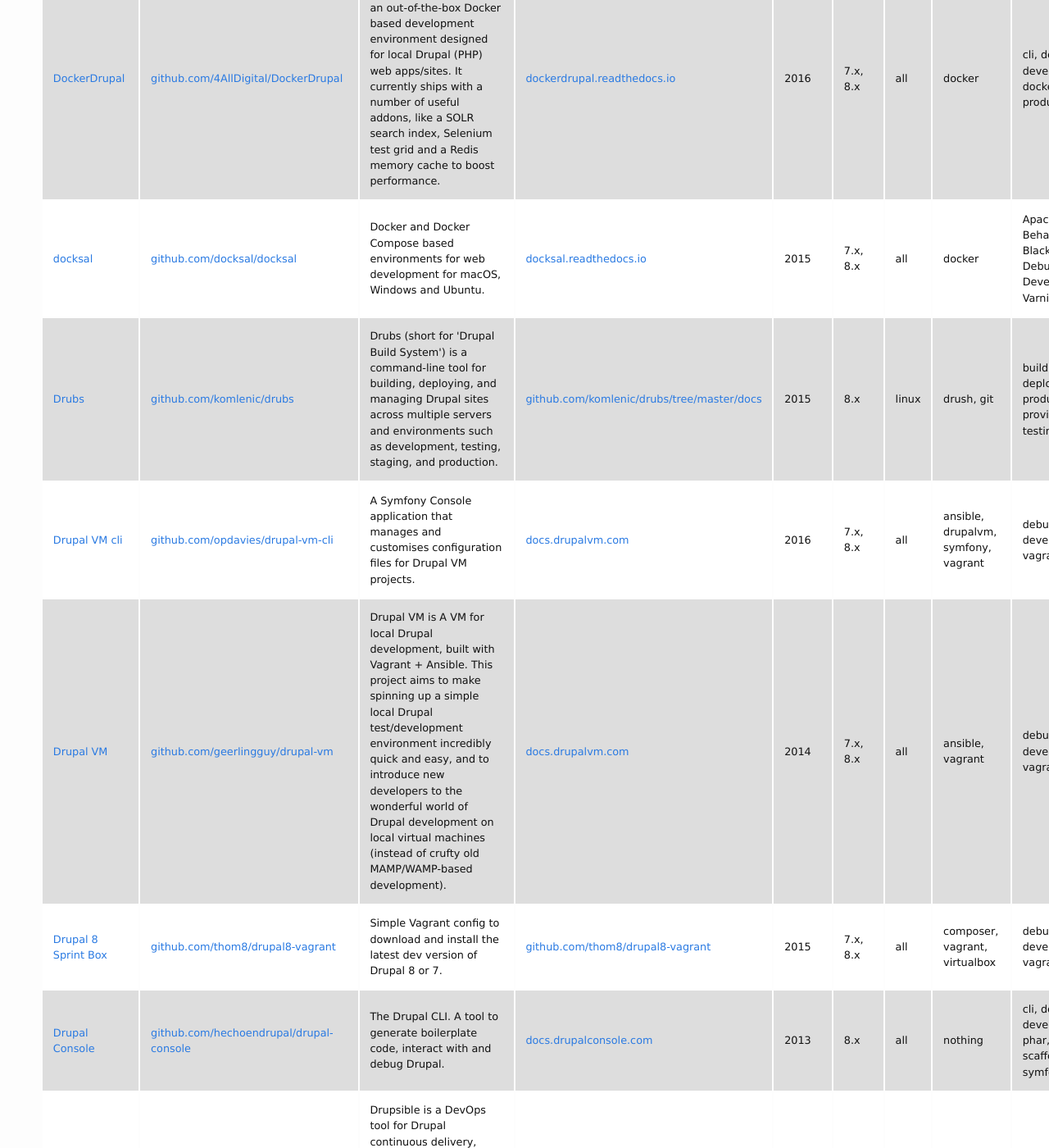
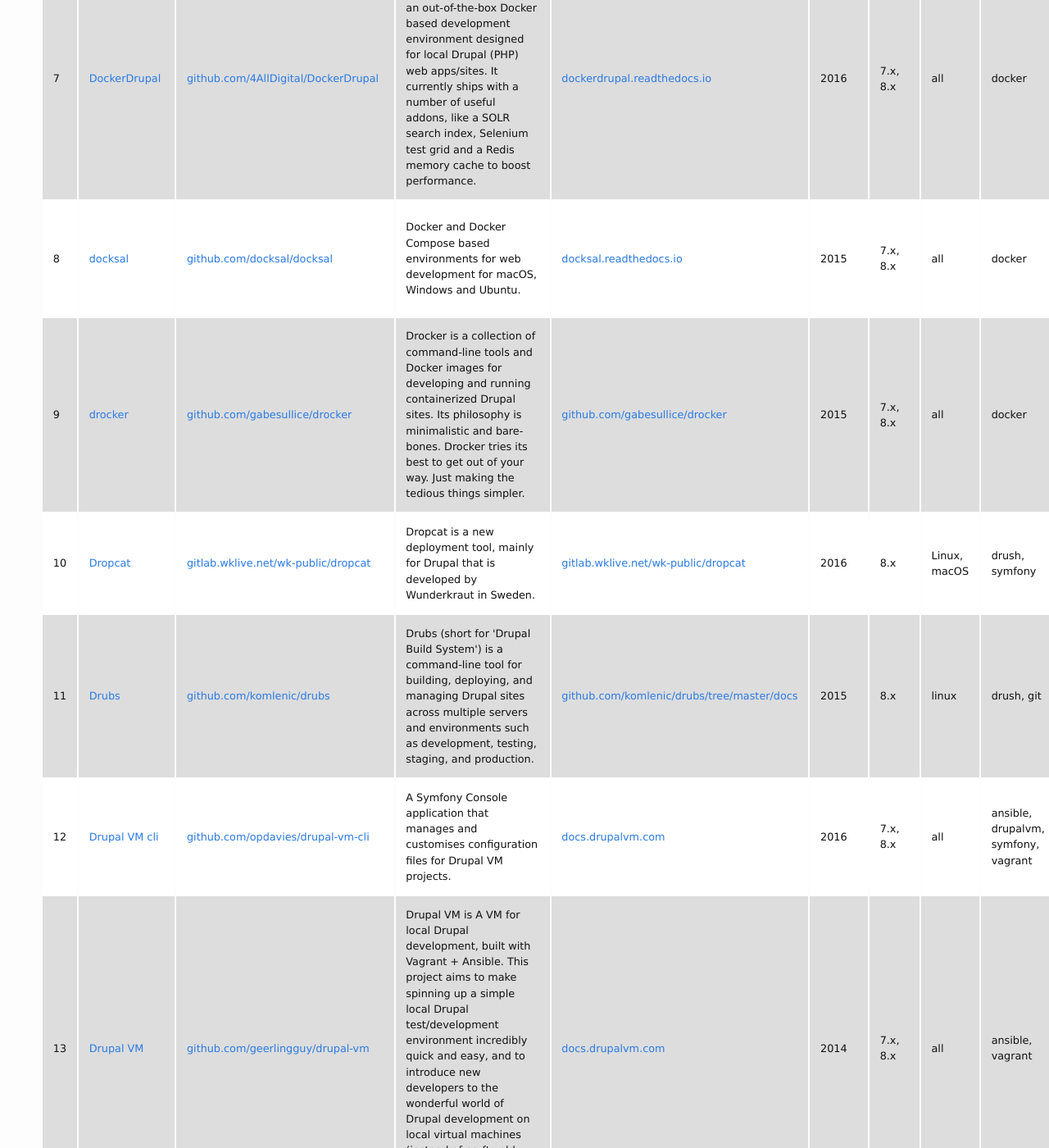
Before and after one commit to drupaltools/drupaltools.github.io, a Jekyll site: the page built from index.html, in a window 1280 px wide and 1400 px high, scrolled down 1680 px. Shown: the whole window at 82% size. Built offline with Jekyll 4.4.1, drawn with Linux system fonts in a browser that asks for light colours; comment, search, counter and statistics services are not loaded; some of the changed text lies outside the part shown.

Commit message:
Add projects

```diff
--- a/_data/projects/boa.yml
+++ b/_data/projects/boa.yml
@@ -11,7 +11,6 @@
 
 requires:
   - linux
-  - own server
 drupal_versions:
   - all
 operation_system:
--- /dev/null
+++ b/_data/projects/drocker.yml
@@ -0,0 +1,28 @@
+name: drocker
+year_created: 2015
+source: https://github.com/gabesullice/drocker
+homepage: https://github.com/gabesullice/drocker
+docs: https://github.com/gabesullice/drocker
+logo:
+
+description: "Drocker is a collection of command-line tools and Docker images
+for developing and running containerized Drupal sites.
+Its philosophy is minimalistic and bare-bones. Drocker tries its
+best to get out of your way. Just making the tedious things simpler."
+
+requires:
+  - docker
+drupal_versions:
+  - 7.x, 8.x
+operation_system:
+  - all
+category:
+  - debug
+  - develop
+  - testing
+  - cli
+tags:
+  - docker
+  - cli
+similar:
+  - terra
--- /dev/null
+++ b/_data/projects/dropcat.yml
@@ -0,0 +1,31 @@
+name: Dropcat
+year_created: 2016
+source: https://gitlab.wklive.net/wk-public/dropcat
+homepage: https://gitlab.wklive.net/wk-public/dropcat
+docs: https://gitlab.wklive.net/wk-public/dropcat
+logo: https://gitlab.wklive.net/uploads/project/avatar/30/dropcat_logo.png
+
+description: "Dropcat is a new deployment tool, mainly for Drupal that is
+developed by Wunderkraut in Sweden."
+
+requires:
+  - drush
+  - symfony
+drupal_versions:
+  - 8.x
+operation_system:
+  - Linux
+  - macOS
+category:
+  - provisioning
+  - building
+  - deploy
+  - testing
+  - cli
+  - jenkins
+tags:
+  - CLI
+similar:
+  - fetcher
+  - drubs
+  - blt
--- /dev/null
+++ b/_data/projects/parrot.yml
@@ -0,0 +1,24 @@
+name: Parrot
+year_created: 2013
+source: https://github.com/computerminds/parrot
+homepage: https://github.com/computerminds/parrot
+docs: https://github.com/computerminds/parrot/wiki
+logo:
+
+description: "Parrot is a utility VM for Drupal development.
+It's not your development environment, but it's the complex,
+hard to set up, servers you'll need."
+
+requires:
+  - vagrant
+drupal_versions:
+  - 7.x, 8.x
+operation_system:
+  - all
+category:
+  - vagrant
+  - vm
+  - development
+  - debug
+tags:
+  - popular
--- a/_data/projects/undine.yml
+++ b/_data/projects/undine.yml
@@ -2,7 +2,7 @@
 year_created: 2014
 source: https://bitbucket.org/stevens_devops/undine
 homepage: https://bitbucket.org/stevens_devops/undine
-docs:
+docs: https://bitbucket.org/stevens_devops/undine
 logo:
 
 description: "Undine is a cross-platform development environment for Drupal
--- a/index.html
+++ b/index.html
@@ -8,6 +8,7 @@
   <tbody>
 
     <tr>
+      <th>A/a</th>
       <th>Project</th>
       <th>Source</th>
       <th>Description</th>
@@ -23,6 +24,7 @@
     {% for project_hash in site.data.projects %}
     {% assign project = project_hash[1] %}
       <tr>
+        <td>{{ forloop.index }}</td>
         <td><a href="{{ project.homepage }}">{{ project.name }}</a></td>
         <td><a href="{{ project.source }}">{{ project.source | replace:'https://','' | replace:'http://','' }}</a></td>
         <td>{{ project.description }}</td>
```
